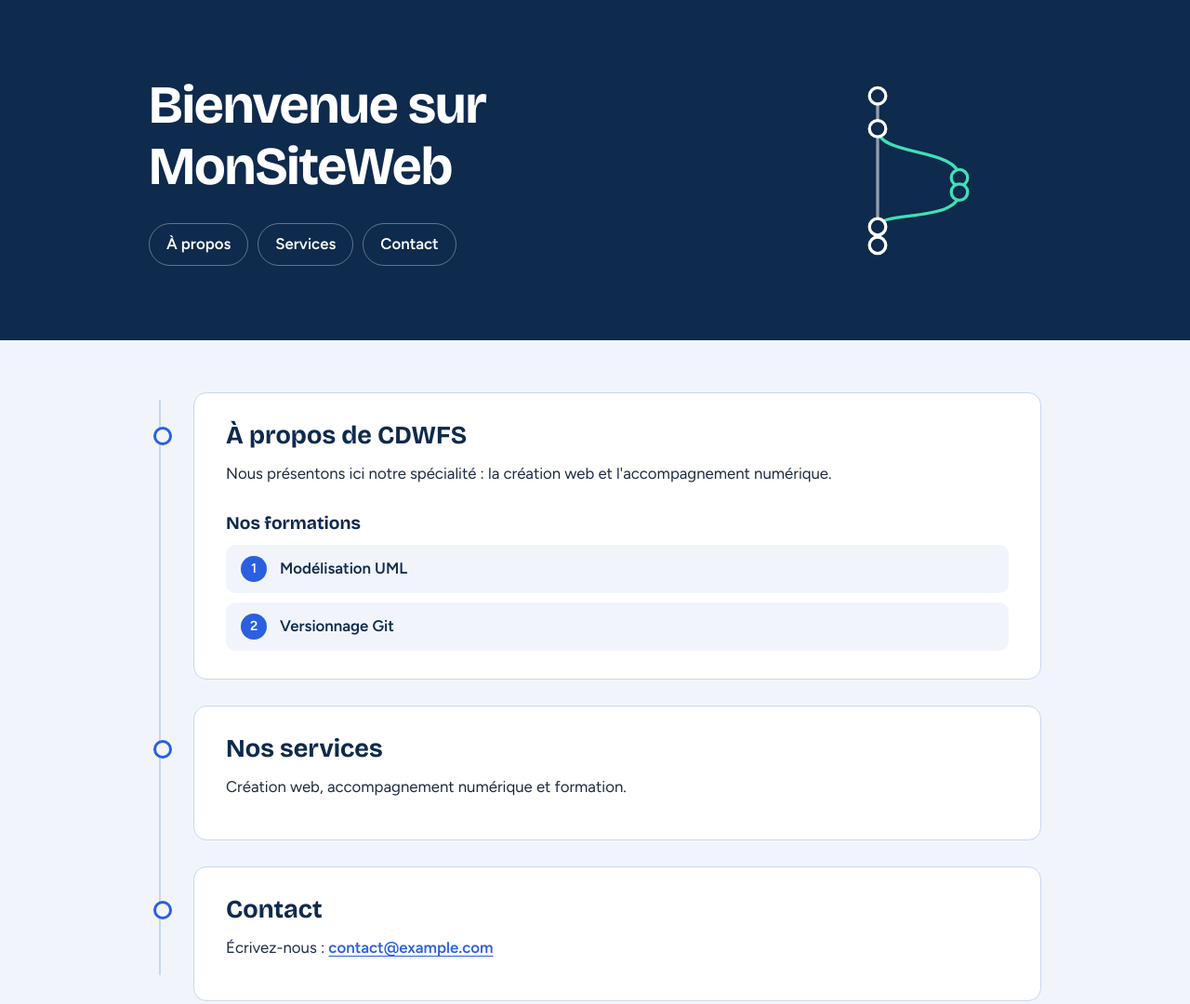
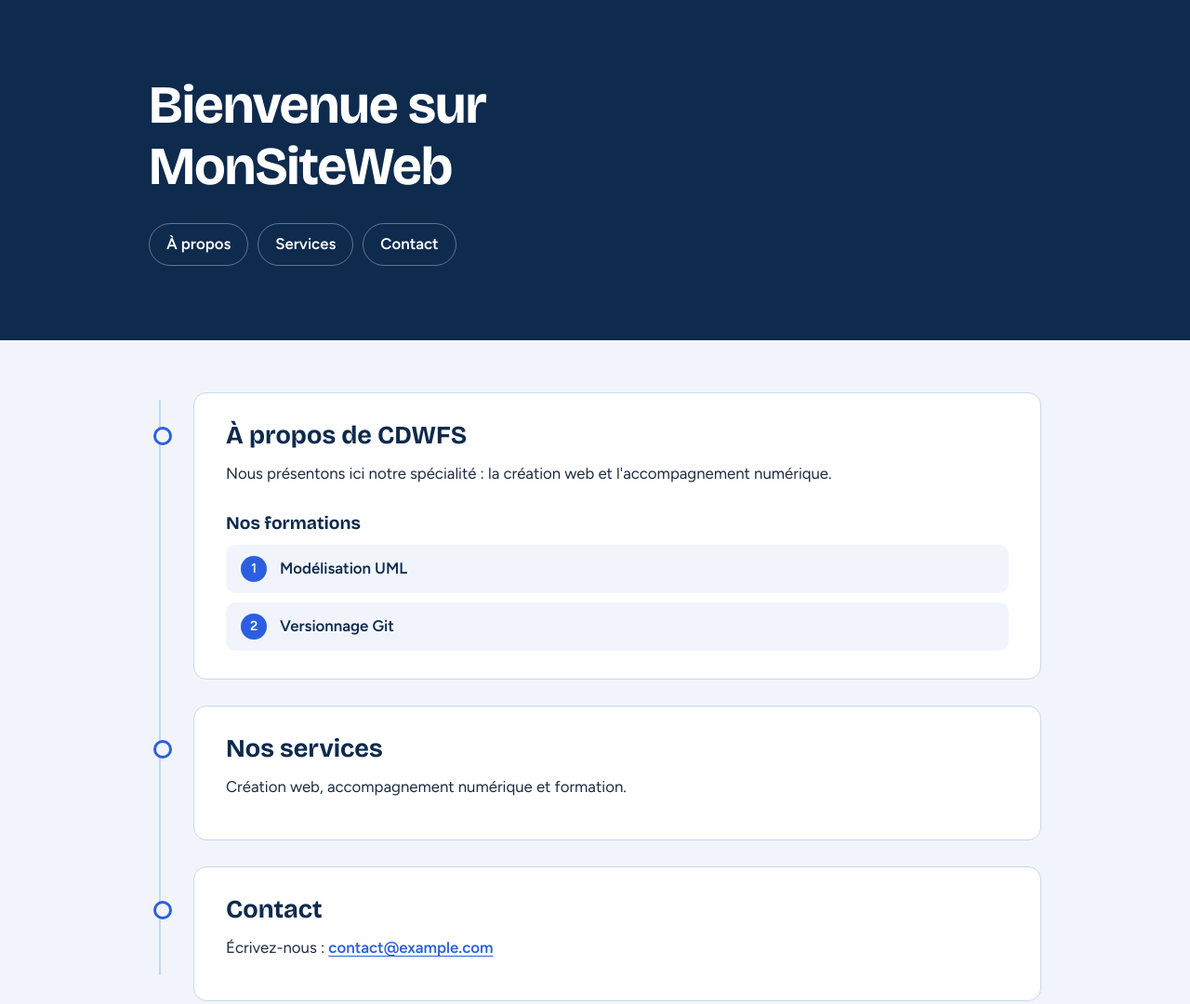
Before and after one commit to junior-stephen/MonSiteWeb., a plain HTML site: page index.html in a window 1280 px wide. Shown: the top 1080 px of the page at 93% size. Drawn offline with nearby package versions, Linux system fonts and the light colour scheme.

Commit message:
Modifications de la page

```diff
--- a/index.html
+++ b/index.html
@@ -26,21 +26,7 @@
           <a href="#services">Services</a>
           <a href="#contact">Contact</a>
         </nav>
-      </div>
 
-      <!-- Illustration : un graphe de commits Git (une branche qui se sépare puis fusionne).
-           Elle rappelle les formations Git/UML. aria-hidden : purement décorative, ignorée des lecteurs d'écran. -->
-      <svg class="hero-graph" viewBox="0 0 200 170" aria-hidden="true" focusable="false">
-        <path class="graph-main" d="M40 12 V158"/>
-        <path class="graph-branch" d="M40 44 C40 72 120 62 120 92 V106 C120 136 40 124 40 140"/>
-        <circle class="graph-node" cx="40" cy="12" r="8"/>
-        <circle class="graph-node" cx="40" cy="44" r="8"/>
-        <circle class="graph-node graph-node--branch" cx="120" cy="92" r="8"/>
-        <circle class="graph-node graph-node--branch" cx="120" cy="106" r="8"/>
-        <circle class="graph-node" cx="40" cy="140" r="8"/>
-        <circle class="graph-node" cx="40" cy="158" r="8"/>
-      </svg>
-    </div>
   </header>
 
   <main>
```
